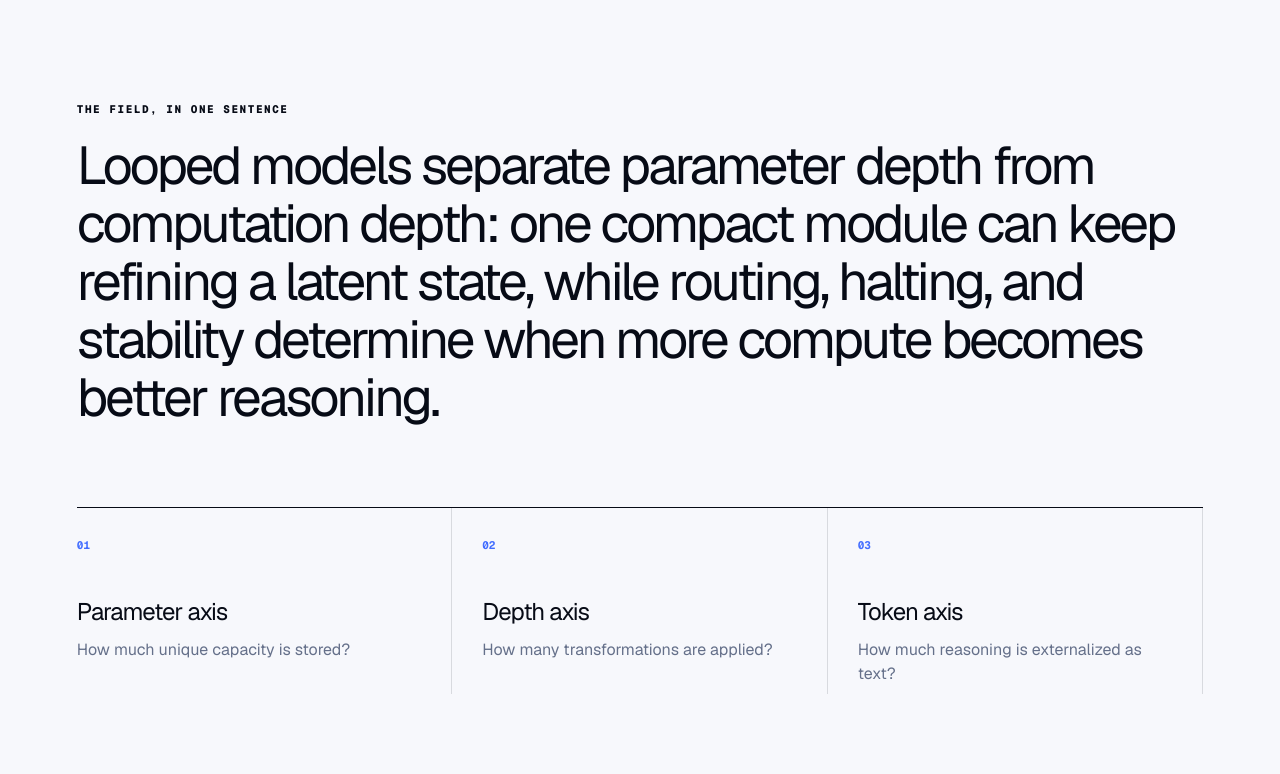
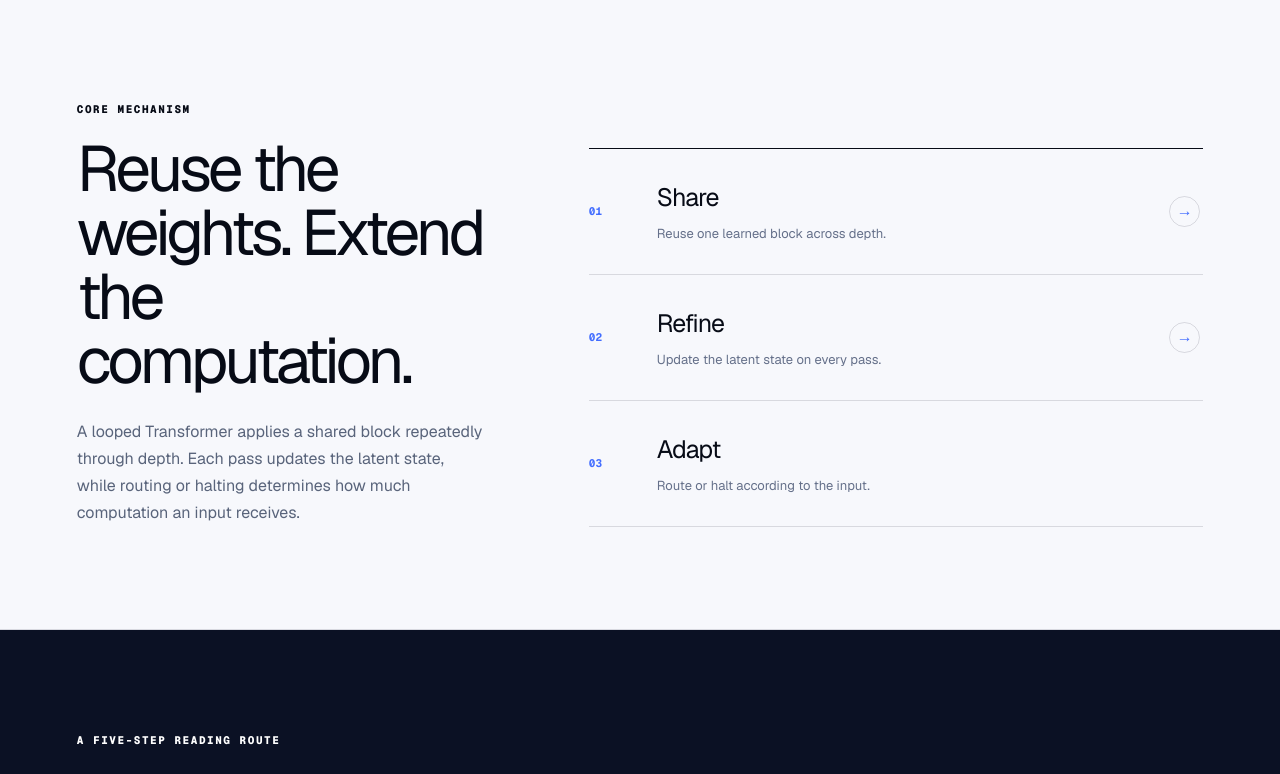
Before and after one commit to Mrkkew/Awesome-Loop-Transformers, a Next.js app: page / in a window 1280 px wide. Shown: the part 1066-1840 px from the top of the page. Built offline with nearby package versions, Linux system fonts and the light colour scheme.

Commit message:
Refine site narrative and concept section

```diff
--- a/app/globals.css
+++ b/app/globals.css
@@ -74,14 +74,15 @@ button,a { -webkit-tap-highlight-color:transparent; }
 .proof-strip>a span { color:rgba(7,11,22,.63); }
 
 .thesis-section,.route-section,.catalog-section,.method-section { padding:clamp(76px,8vw,128px) clamp(22px,6vw,110px); border-bottom:1px solid var(--line); }
-.thesis-section { background:#f7f8fc; }
-.thesis-copy { max-width:1280px; margin:0; font-size:clamp(31px,4.15vw,64px); line-height:1.09; letter-spacing:-.055em; }
-.axis-grid { display:grid; grid-template-columns:repeat(3,1fr); margin-top:80px; border-top:1px solid var(--ink); }
-.axis-grid>div { padding:24px 30px 8px 0; border-right:1px solid var(--line); }
-.axis-grid>div+div { padding-left:30px; }
-.axis-grid span,.paper-index { font:700 11px var(--font-geist-mono),monospace; color:#426dff; }
-.axis-grid h3 { margin:38px 0 8px; font-size:24px; letter-spacing:-.04em; }
-.axis-grid p { margin:0; color:var(--muted); }
+.thesis-section { display:grid; grid-template-columns:minmax(280px,.8fr) minmax(560px,1.2fr); gap:clamp(54px,8vw,130px); align-items:end; background:#f7f8fc; }
+.thesis-intro h2 { max-width:720px; margin:0; font-size:clamp(40px,5vw,72px); line-height:1; letter-spacing:-.06em; }
+.thesis-intro>p:last-child { max-width:680px; margin:26px 0 0; color:#59647b; font-size:16px; line-height:1.68; }
+.concept-flow { border-top:1px solid var(--ink); }
+.concept-step { position:relative; display:grid; grid-template-columns:48px 1fr 34px; gap:20px; align-items:center; min-height:126px; border-bottom:1px solid var(--line); }
+.concept-step>span,.paper-index { font:700 11px var(--font-geist-mono),monospace; color:#426dff; }
+.concept-step h3 { margin:0 0 7px; font-size:25px; letter-spacing:-.04em; }
+.concept-step p { margin:0; color:var(--muted); font-size:13px; line-height:1.5; }
+.concept-step b { display:grid; width:31px; height:31px; place-items:center; border:1px solid var(--line); border-radius:50%; color:#426dff; font-weight:500; }
 
 .route-section { background:var(--navy); color:white; }
 .section-heading { display:flex; align-items:end; justify-content:space-between; gap:40px; margin-bottom:56px; }
@@ -157,6 +158,7 @@ footer>a:last-child { color:var(--cyan); font-weight:700; }
   .proof-strip { grid-template-columns:repeat(4,1fr); }
   .proof-strip>a { grid-column:1/-1; min-height:90px; flex-direction:row; justify-content:space-between; align-items:center; }
   .proof-strip>a strong { margin:0; }
+  .thesis-section { grid-template-columns:1fr; align-items:start; }
   .method-section { grid-template-columns:1fr; }
 }
 
@@ -173,9 +175,7 @@ footer>a:last-child { color:var(--cyan); font-weight:700; }
   .proof-strip { grid-template-columns:repeat(2,1fr); }
   .proof-strip>div { min-height:105px; }
   .section-heading { align-items:start; flex-direction:column; }
-  .axis-grid { grid-template-columns:1fr; }
-  .axis-grid>div,.axis-grid>div+div { padding:22px 0; border-right:0; border-bottom:1px solid var(--line); }
-  .axis-grid h3 { margin-top:22px; }
+  .concept-step { grid-template-columns:38px 1fr 28px; gap:14px; min-height:112px; }
   .route-item { grid-template-columns:42px 1fr 20px; padding:20px 0; }
   .route-item h3 { font-size:23px; }
   .route-item p { grid-column:2; }
--- a/app/page.tsx
+++ b/app/page.tsx
@@ -10,48 +10,58 @@ const copy = {
   en: {
     atlas: 'OPEN-SOURCE · BILINGUAL · CONTINUOUSLY UPDATED',
     headlineA: 'The research map', headlineB: 'for models that', headlineC: 'think in loops.',
-    dek: 'A clear path through looped and recurrent-depth Transformers, latent reasoning, adaptive compute, and test-time scaling.',
-    explore: 'Explore 142 works', star: 'Star on GitHub', proof: 'Built for researchers, engineers, and anyone tracking the next axis of model scaling.',
+    dek: 'A bilingual survey of looped and recurrent-depth Transformers, with a separate track for related latent-reasoning methods.',
+    star: 'Star on GitHub', proof: 'Primary papers, official code, and concise original summaries in one place.',
     papers: 'works catalogued', recent: 'from 2024 onward', tracks: 'research tracks', languages: 'languages',
-    visualTitle: 'One core. More depth.', visualCaption: 'The same learned block refines a latent state across repeated passes.',
+    visualTitle: 'Repeated computation, shared parameters.', visualCaption: 'The same learned block refines a latent state across repeated passes.',
     input: 'Input tokens', shared: 'Shared core', refine: 'Refine × N', output: 'Output',
-    thesis: 'THE FIELD, IN ONE SENTENCE',
-    thesisText: 'Looped models separate parameter depth from computation depth: one compact module can keep refining a latent state, while routing, halting, and stability determine when more compute becomes better reasoning.',
+    concept: 'CORE MECHANISM', conceptTitle: 'Reuse the weights. Extend the computation.',
+    conceptText: 'A looped Transformer applies a shared block repeatedly through depth. Each pass updates the latent state, while routing or halting determines how much computation an input receives.',
+    conceptSteps: [
+      ['01', 'Share', 'Reuse one learned block across depth.'],
+      ['02', 'Refine', 'Update the latent state on every pass.'],
+      ['03', 'Adapt', 'Route or halt according to the input.'],
+    ],
     route: 'A FIVE-STEP READING ROUTE', routeText: 'Understand the field before diving into the full catalog.',
-    catalog: 'RESEARCH CATALOG', catalogText: 'Find the paper that answers your question.',
+    catalog: 'RESEARCH CATALOG', catalogText: 'Search the literature by question, topic, or model.',
     all: 'All topics', search: 'Search titles, models, authors, venues…', recentOnly: '2024—present', allYears: 'All years',
     results: 'results', paper: 'Paper', code: 'Code', project: 'Project', key: 'Key work',
-    broaderTitle: 'A wider view of latent reasoning',
-    broaderText: 'Coconut, HRM, TRM, implicit CoT, and related methods do not all use a looped Transformer. They appear in a separate, clearly labeled track because they pursue the same goal: multi-step computation inside learned latent states.',
+    broaderTitle: 'Why include broader latent reasoning?',
+    broaderText: 'Coconut, HRM, TRM, implicit CoT, and related methods do not necessarily use a looped Transformer, but they also extend reasoning through iterative computation in latent states. To keep the scope clear, representative work is collected in a separate “Broader Latent Reasoning” track.',
     method: 'CURATION STANDARD',
-    methodText: 'A research index should help you judge relevance—not just collect links.',
-    methodDetail: 'The catalog separates the recurrent-depth Transformer core from representative broader latent-reasoning work, records first-public dates, and links to primary sources.',
+    methodText: 'How the catalog is organized.',
+    methodDetail: 'The core looped-Transformer track is maintained for broad coverage; the larger latent-reasoning field is represented selectively. Dates refer to first public release, and links prioritize papers, official code, and project pages.',
     include: 'Included', includeItems: ['Weight-tied or recurrent-depth Transformer blocks', 'Learned halting, routing, stability, and loop systems', 'Direct analyses and applications of looped models', 'Closely related latent-state reasoning research'],
     exclude: 'Out of scope', excludeItems: ['Agent loops or repeated API calls', 'Ordinary RNNs without a latent-reasoning connection', 'Entries supported only by secondary summaries', 'Unverifiable or mismatched repositories'],
-    updated: 'Research snapshot', contribute: 'Help map the field.', contributeText: 'Star the repository to follow new work, or suggest a paper we should add.', suggest: 'Suggest a paper',
+    updated: 'Research snapshot', contribute: 'Found something missing?', contributeText: 'Star the repository to follow updates, or open an issue with a primary-source link and a short note on the method.', suggest: 'Suggest a paper',
   },
   zh: {
     atlas: '开源 · 双语 · 持续更新',
     headlineA: '循环模型研究，', headlineB: '从这里', headlineC: '开始。',
-    dek: '系统梳理循环与递归深度 Transformer、潜在推理、自适应计算和测试时扩展研究。',
-    explore: '浏览 142 项工作', star: '前往 GitHub 点 Star', proof: '为研究者、工程师和关注新型计算扩展方式的读者而整理。',
+    dek: '以循环与递归深度 Transformer 为核心，并单列相关的潜在推理研究。',
+    star: '前往 GitHub 点 Star', proof: '聚合论文原文、官方代码与简明的中英文概述。',
     papers: '项收录工作', recent: '项来自 2024 年以后', tracks: '个研究方向', languages: '种语言',
-    visualTitle: '一个核心，更深计算。', visualCaption: '共享模块在多次循环中持续更新隐状态。',
+    visualTitle: '共享参数，重复计算。', visualCaption: '同一学习模块在多次循环中持续更新隐状态。',
     input: '输入 token', shared: '共享核心', refine: '循环细化 × N', output: '输出',
-    thesis: '一句话理解这个领域',
-    thesisText: '循环模型将参数深度与计算深度分离：同一模块可以反复更新隐状态，而路由、停止策略与训练稳定性共同决定额外计算能否转化为更好的推理。',
+    concept: '核心机制', conceptTitle: '复用同一组参数，扩展计算深度。',
+    conceptText: 'Loop Transformer 在深度方向反复应用共享模块。每次循环都会更新隐状态，而路由或停止机制决定不同输入需要多少计算。',
+    conceptSteps: [
+      ['01', '共享', '在不同深度复用同一个学习模块。'],
+      ['02', '细化', '每次循环继续更新隐状态。'],
+      ['03', '调节', '根据输入选择路由或停止。'],
+    ],
     route: '五步阅读路线', routeText: '先建立研究脉络，再进入完整论文目录。',
-    catalog: '论文目录', catalogText: '从问题出发，找到真正相关的论文。',
+    catalog: '论文目录', catalogText: '按问题、主题或模型查找相关工作。',
     all: '全部主题', search: '搜索标题、模型、作者或会议……', recentOnly: '2024 至今', allYears: '全部年份',
     results: '项结果', paper: '论文', code: '代码', project: '主页', key: '重点工作',
-    broaderTitle: '从更广的视角看潜在推理',
-    broaderText: 'Coconut、HRM、TRM、隐式 CoT 等方法并不都采用 Loop Transformer，但都关注在隐状态中完成多步计算。因此，本图谱将其作为独立板块，选取具有代表性的研究。',
+    broaderTitle: '为什么收录广义潜在推理？',
+    broaderText: 'Coconut、HRM、TRM、隐式 CoT 等方法不一定采用 Loop Transformer，但同样通过隐状态中的迭代计算扩展推理过程。为避免范围混淆，相关工作单列为“广义潜在推理”，仅收录具有代表性的研究。',
     method: '收录原则',
-    methodText: '研究目录不应只是链接集合，也应帮助读者判断工作的相关性。',
-    methodDetail: '目录区分循环深度 Transformer 核心研究与广义潜在推理代表工作，记录首次公开日期，并优先链接论文、代码和项目的官方页面。',
+    methodText: '这份目录如何组织。',
+    methodDetail: '核心方向尽量覆盖 Loop Transformer 的主要工作；范围更广的潜在推理则选取代表性研究。日期以首次公开时间为准，链接优先指向论文、代码或项目的官方页面。',
     include: '收录范围', includeItems: ['权重共享或循环深度 Transformer', '停止、路由、稳定性与循环系统研究', '直接分析或应用循环模型的工作', '与主题紧密相关的隐空间推理研究'],
     exclude: '不在范围', excludeItems: ['Agent 循环或重复 API 调用', '与潜在推理无关的普通 RNN', '只有二手介绍、缺少论文原文的工作', '与论文不匹配的代码仓库'],
-    updated: '最近更新', contribute: '一起完善这份研究图谱。', contributeText: '在 GitHub 上 Star 以关注后续更新，也欢迎补充我们遗漏的论文。', suggest: '推荐论文',
+    updated: '最近更新', contribute: '发现遗漏或错误？', contributeText: '在 GitHub 上 Star 以关注更新，也欢迎通过 Issue 提交论文原始链接和简要说明。', suggest: '推荐论文',
   },
 };
 
@@ -71,6 +81,7 @@ export default function Home() {
   const t = copy[lang];
 
   const recentCount = papers.filter((paper) => Number(paper.date.slice(0, 4)) >= 2024).length;
+  const broaderCount = papers.filter((paper) => paper.category === 'Broader Latent Reasoning').length;
   const filtered = useMemo(() => {
     const normalized = query.trim().toLowerCase();
     return papers
@@ -98,7 +109,7 @@ export default function Home() {
           <p className="dek">{t.dek}</p>
           <div className="hero-actions">
             <a className="star-button" href={githubUrl} target="_blank" rel="noreferrer"><span>★</span>{t.star}<b>↗</b></a>
-            <a className="secondary-button" href="#catalog">{t.explore}<span>↓</span></a>
+            <a className="secondary-button" href="#catalog">{lang === 'en' ? `Explore ${papers.length} works` : `浏览 ${papers.length} 项工作`}<span>↓</span></a>
           </div>
           <p className="hero-proof">{t.proof}</p>
         </div>
@@ -122,11 +133,9 @@ export default function Home() {
       </section>
 
       <section className="thesis-section">
-        <p className="eyebrow">{t.thesis}</p><p className="thesis-copy">{t.thesisText}</p>
-        <div className="axis-grid">
-          <div><span>01</span><h3>{lang === 'en' ? 'Parameter axis' : '参数维度'}</h3><p>{lang === 'en' ? 'How much unique capacity is stored?' : '模型存储了多少独立参数容量？'}</p></div>
-          <div><span>02</span><h3>{lang === 'en' ? 'Depth axis' : '深度维度'}</h3><p>{lang === 'en' ? 'How many transformations are applied?' : '隐状态经历了多少次变换？'}</p></div>
-          <div><span>03</span><h3>{lang === 'en' ? 'Token axis' : 'Token 维度'}</h3><p>{lang === 'en' ? 'How much reasoning is externalized as text?' : '多少推理过程被外化为文本？'}</p></div>
+        <div className="thesis-intro"><p className="eyebrow">{t.concept}</p><h2>{t.conceptTitle}</h2><p>{t.conceptText}</p></div>
+        <div className="concept-flow">
+          {t.conceptSteps.map(([number, title, detail], index) => <div className="concept-step" key={number}><span>{number}</span><div><h3>{title}</h3><p>{detail}</p></div>{index < t.conceptSteps.length - 1 && <b>→</b>}</div>)}
         </div>
       </section>
 
@@ -136,7 +145,7 @@ export default function Home() {
       </section>
 
       <section className="broader-note">
-        <div className="broader-number">+26</div><div><p className="eyebrow">{lang === 'en' ? 'EXTENDED SCOPE' : '扩展范围'}</p><h2>{t.broaderTitle}</h2><p>{t.broaderText}</p></div>
+        <div className="broader-number">+{broaderCount}</div><div><p className="eyebrow">{lang === 'en' ? 'EXTENDED SCOPE' : '扩展范围'}</p><h2>{t.broaderTitle}</h2><p>{t.broaderText}</p></div>
       </section>
 
       <section className="catalog-section" id="catalog">
```
